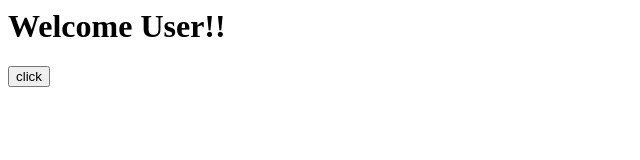
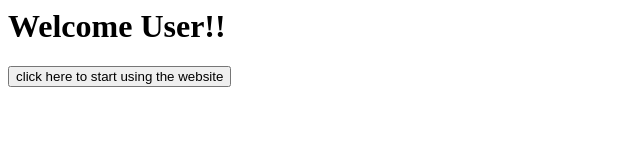
Before and after one commit to hemanthmcqueen/cgi_training, a plain HTML site: page index.html in a window 1280 px wide. Shown: the whole page, without its empty margins (0-640 px from the left). Drawn offline with Linux system fonts and the light colour scheme.

Commit message:
added new files

```diff
--- a/index.html
+++ b/index.html
@@ -5,6 +5,6 @@
 </head>
 <body>
   <h1>Welcome User!!</h1>
-  <button onblur="see()">click</button>
+  <button onclick="see()">click here to start using the website</button>
 </body>
 </html>
--- /dev/null
+++ b/test2/app2.js
@@ -0,0 +1 @@
+console.log('1234');
```
Also changed, not shown: 1 other file.
